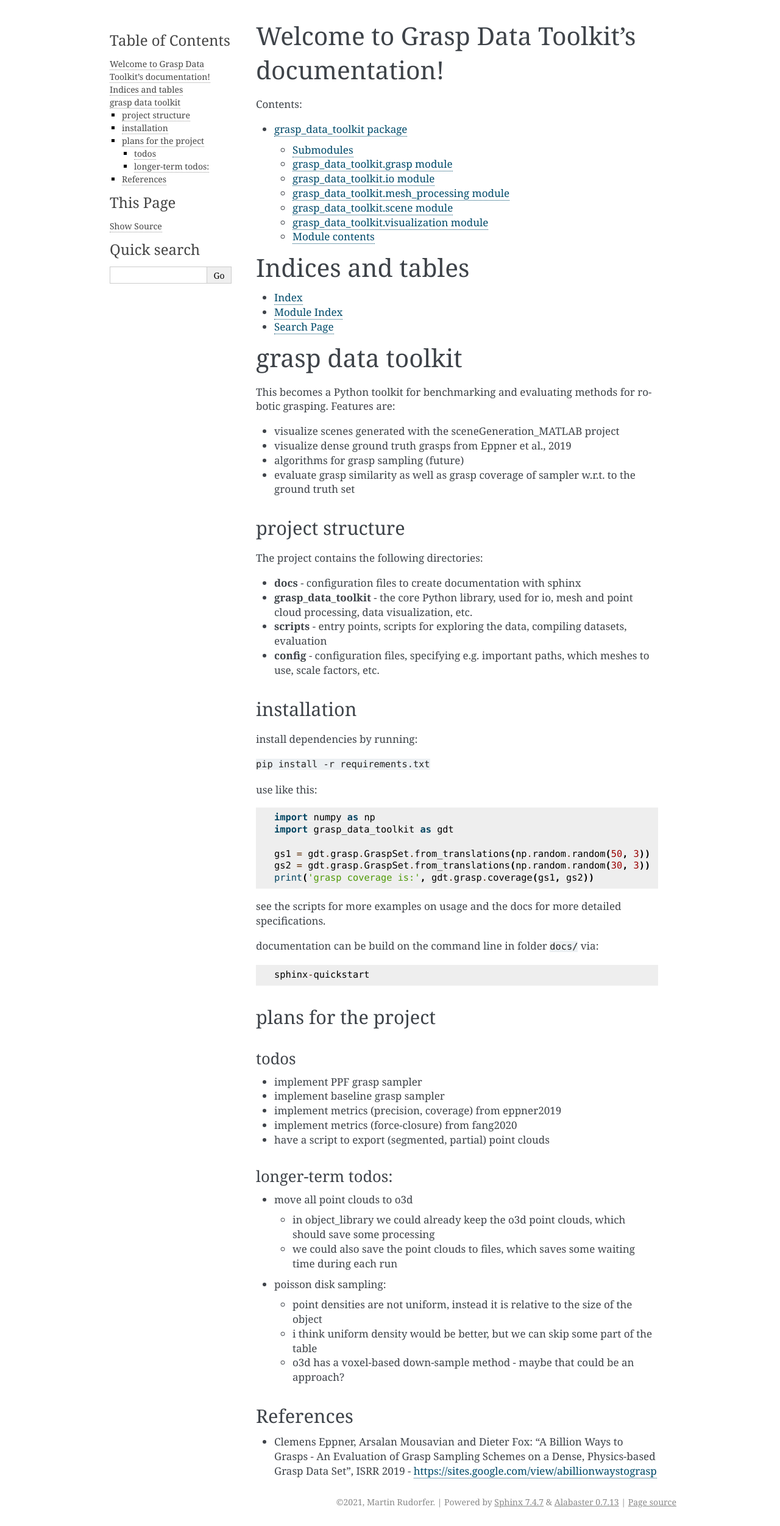
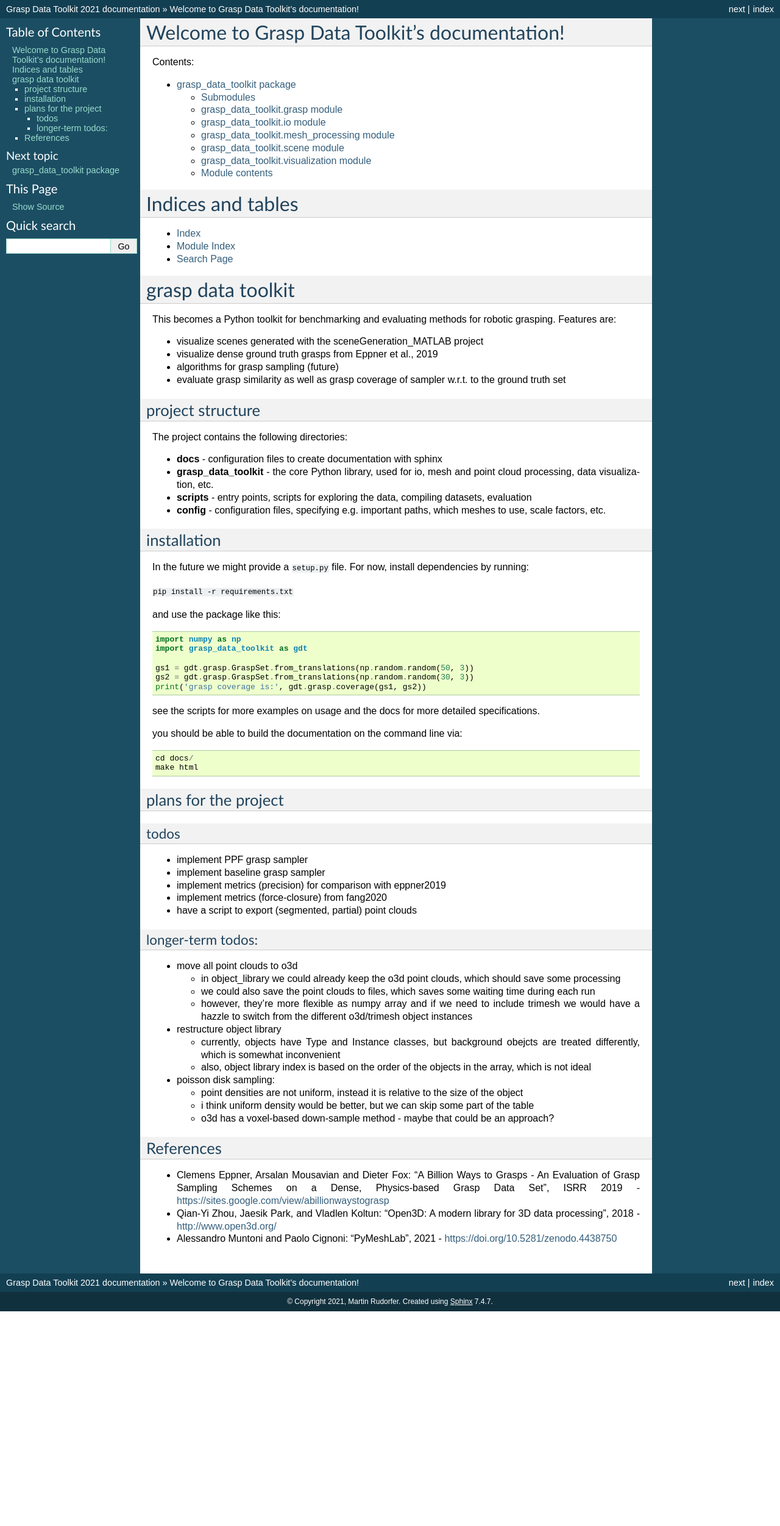
Before and after one commit to mrudorfer/burg-toolkit, a Sphinx documentation site: the page built from docs/index.rst, in a window 1280 px wide. Shown: the whole page at 61% size. Built offline with Sphinx 7.4.7, drawn with Linux system fonts in a browser that asks for light colours; after the commit the page ends 2150 px from its top, so only the background shows below that.

Commit message:
adjusted docstrings to fit the sphinx parser and added info to readme

````diff
--- a/docs/conf.py
+++ b/docs/conf.py
@@ -49,7 +49,7 @@ exclude_patterns = ['_build', 'Thumbs.db', '.DS_Store']
 # The theme to use for HTML and HTML Help pages.  See the documentation for
 # a list of builtin themes.
 #
-html_theme = 'alabaster'
+html_theme = 'classic'
 
 # Add any paths that contain custom static files (such as style sheets) here,
 # relative to this directory. They are copied after the builtin static files,
--- a/readme.md
+++ b/readme.md
@@ -16,13 +16,13 @@ The project contains the following directories:
 
 ## installation
 
-install dependencies by running:
+In the future we might provide a `setup.py` file. For now, install dependencies by running:
 
 ``
 pip install -r requirements.txt
 ``
 
-use like this:
+and use the package like this:
 
 ```
 import numpy as np
@@ -35,18 +35,18 @@ print('grasp coverage is:', gdt.grasp.coverage(gs1, gs2))
 
 see the scripts for more examples on usage and the docs for more detailed specifications.
 
-documentation can be build on the command line in folder `docs/` via:
+you should be able to build the documentation on the command line via:
 
 ```
-sphinx-quickstart
-
+cd docs/
+make html
 ```
 
 ## plans for the project
 ### todos
 - implement PPF grasp sampler
 - implement baseline grasp sampler
-- implement metrics (precision, coverage) from eppner2019
+- implement metrics (precision) for comparison with eppner2019
 - implement metrics (force-closure) from fang2020
 - have a script to export (segmented, partial) point clouds
 
@@ -54,6 +54,12 @@ sphinx-quickstart
 - move all point clouds to o3d
     - in object_library we could already keep the o3d point clouds, which should save some processing
     - we could also save the point clouds to files, which saves some waiting time during each run
+    - however, they're more flexible as numpy array and if we need to include trimesh we would have a hazzle to
+      switch from the different o3d/trimesh object instances
+- restructure object library
+    - currently, objects have Type and Instance classes, but background obejcts are treated differently, which
+      is somewhat inconvenient
+    - also, object library index is based on the order of the objects in the array, which is not ideal
 - poisson disk sampling:
     - point densities are not uniform, instead it is relative to the size of the object
     - i think uniform density would be better, but we can skip some part of the table
@@ -63,3 +69,5 @@ sphinx-quickstart
 ## References
 
 - Clemens Eppner, Arsalan Mousavian and Dieter Fox: "A Billion Ways to Grasps - An Evaluation of Grasp Sampling Schemes on a Dense, Physics-based Grasp Data Set", ISRR 2019 - https://sites.google.com/view/abillionwaystograsp
+- Qian-Yi Zhou, Jaesik Park, and Vladlen Koltun: "Open3D: A modern library for 3D data processing", 2018 - http://www.open3d.org/
+- Alessandro Muntoni and Paolo Cignoni: "PyMeshLab", 2021 - https://doi.org/10.5281/zenodo.4438750
````
Also changed, not shown: 6 other files.
